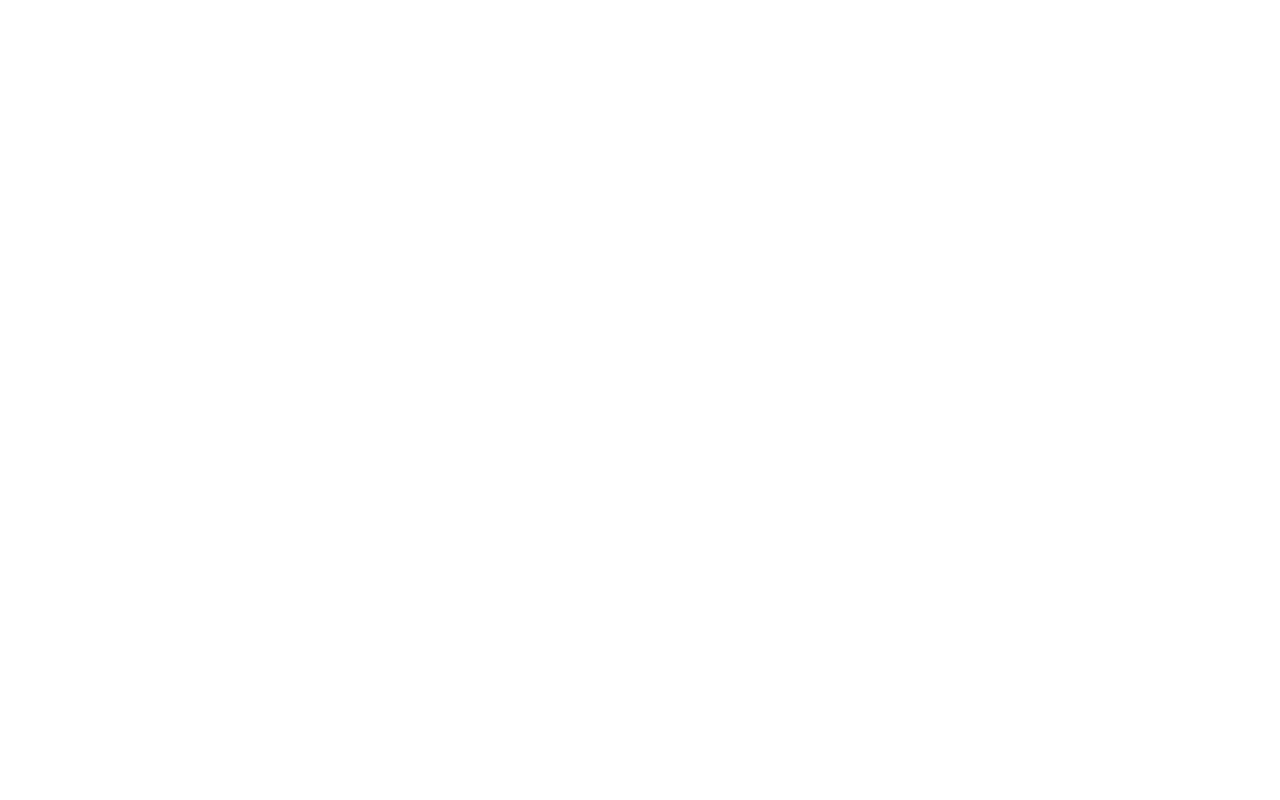
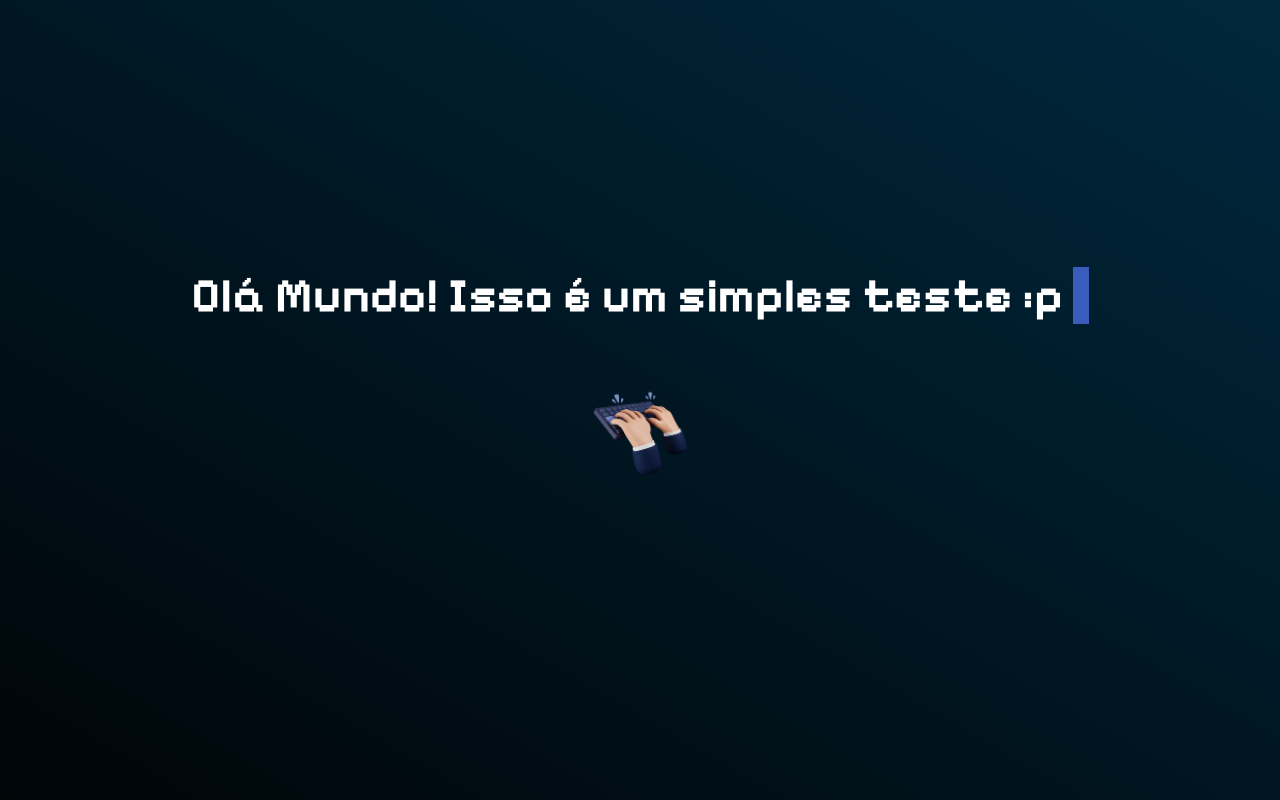
Before and after one commit to natyy200/efeito-digitacao-bruto, a plain HTML site: page index.html in a window 1280 px wide. Drawn offline with Linux system fonts and the light colour scheme; a web font is replaced by a local one.

Commit message:
teste finalizado

```diff
--- a/css/style.css
+++ b/css/style.css
@@ -1,8 +1,70 @@
+/* Sixtyfour */
 @import url('https://fonts.googleapis.com/css2?family=Sixtyfour+Convergence&display=swap');
+/* pixelify */
+@import url('https://fonts.googleapis.com/css2?family=Pixelify+Sans:wght@400..700&display=swap');
 
-* {
+*,
+::after,
+::before {
     margin: 0;
     padding: 0;
     box-sizing: border-box;
-    font-family: "Sixtyfour Convergence", sans-serif;
+    font-family: "Pixelify Sans", sans-serif;
+    /* font-family: "Sixtyfour Convergence", sans-serif; */
 }
+
+body {
+    background: linear-gradient(210deg, #00283d, #000508);
+}
+
+.container {
+    display: flex;
+    flex-direction: column;
+    width: 100%;
+    height: 100vh;
+    justify-content: center;
+    align-items: center;
+}
+
+.img {
+    display: flex;
+    justify-content: center;
+}
+
+.img img {
+    margin: 50px;
+    width: 20%;
+}
+
+.msg {
+    display: block;
+    color: #fff;
+    font-size: 3rem;
+    font-weight: 700;
+    border-right: 16px solid #395cbd;
+    white-space: nowrap;
+    overflow: hidden;
+    width: 0;
+    animation: mark .8s step-end infinite, write 8s steps(22, end) infinite;
+}
+
+@keyframes mark {
+    50%{
+        border-right-color: transparent;
+    }
+}
+
+@keyframes write {
+    20% {
+        width: 31ch;
+    }
+    70% {
+        width: 31ch;
+    }
+    85% {
+        width: 0;
+    }
+    100% {
+        width: 0;
+    }
+}
--- a/index.html
+++ b/index.html
@@ -8,6 +8,11 @@
     <title>Digitação Efeito</title>
 </head>
 <body>
-
+    <div class="container">
+        <div class="msg">Olá Mundo! Isso é um simples teste :p</div>
+        <div class="img">
+            <img src="./img/6805473.png" alt="">
+        </div>
+    </div>
 </body>
 </html>
```
Also changed, not shown: img/6805473.png (added).
